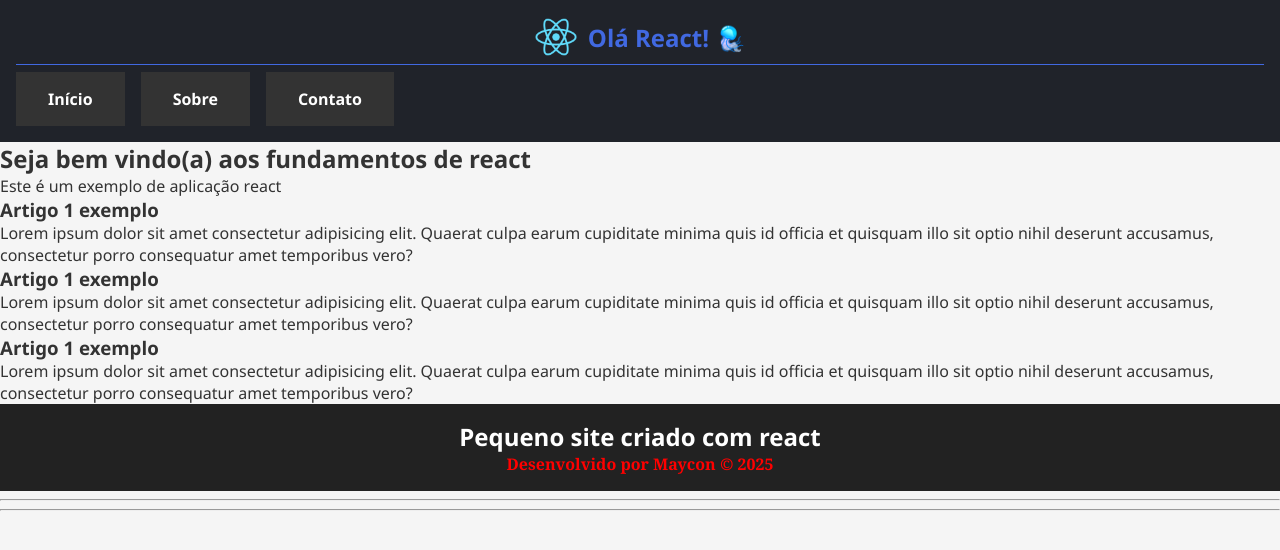
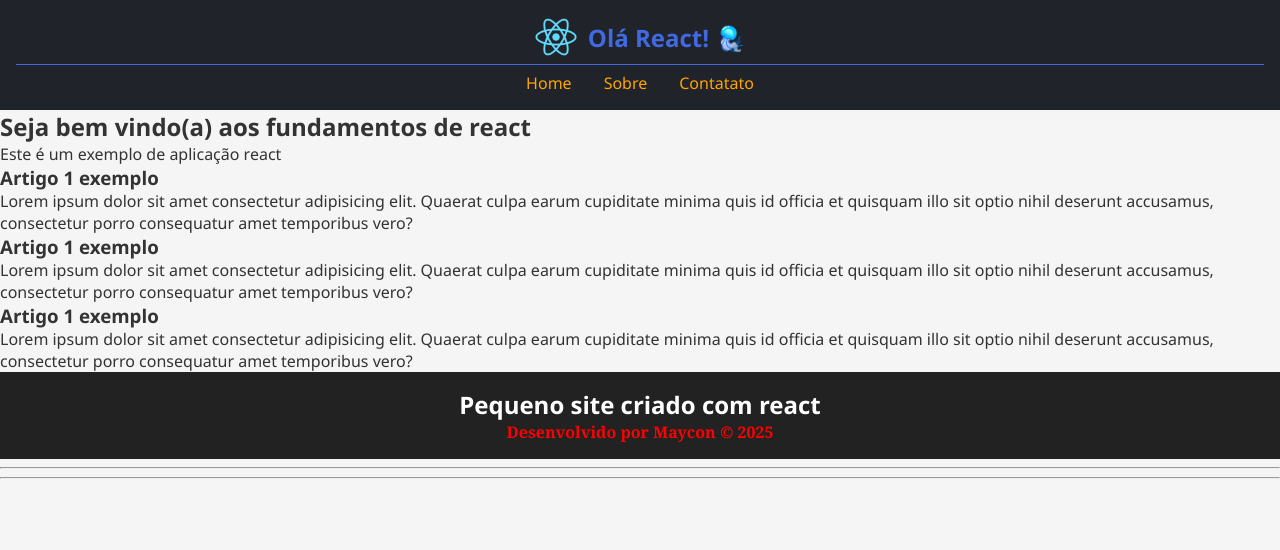
Before and after one commit to mayconr4/react-fundamentos, a React (Vite) app: page / in a window 1280 px wide. Shown: the top 550 px of the page. Built offline with nearby package versions, Linux system fonts and the light colour scheme.

Commit message:
feito formstscso do menu

```diff
--- a/src/components/Menu.module.css
+++ b/src/components/Menu.module.css
@@ -1,11 +1,7 @@
-/* .menu {
-    text-align: center;
-  align-items: center;
-
-  a {
-    padding: 0.5rem;
-    color: royalblue;
-  }
+.menu {
+  display: flex;
+  justify-content: center;
+  gap: 2rem;
 }
 
 .menu:hover {
@@ -15,9 +11,9 @@
   a {
     color: #fff;
   }
-} */
+}
 
-.menuList {
+/* .menuList {
   display: flex;
   gap: 16px;
 }
@@ -37,4 +33,4 @@
   background-color: #fff;
   color: #333;
   transform: scale(1.1);
-}
+} */
--- a/src/components/Menu.tsx
+++ b/src/components/Menu.tsx
@@ -1,23 +1,11 @@
 import styles from "./Menu.module.css";
-
-// export default function Menu() {
-//   return (
-//     <nav className={styles.menu}>
-//       <a  href="">Home</a>
-//       <a href="">Sobre</a>
-//       <a href="">Contatato</a>
-//     </nav>
-//   );
-// }
 
 export default function Menu() {
   return (
-    <nav>
-      <div className={styles.menuList}>
-        <div className={styles.menuItem}>Início</div>
-        <div className={styles.menuItem}>Sobre</div>
-        <div className={styles.menuItem}>Contato</div>
-      </div>
+    <nav className={styles.menu}>
+      <a href="">Home</a>
+      <a href="">Sobre</a>
+      <a href="">Contatato</a>
     </nav>
   );
 }
```
